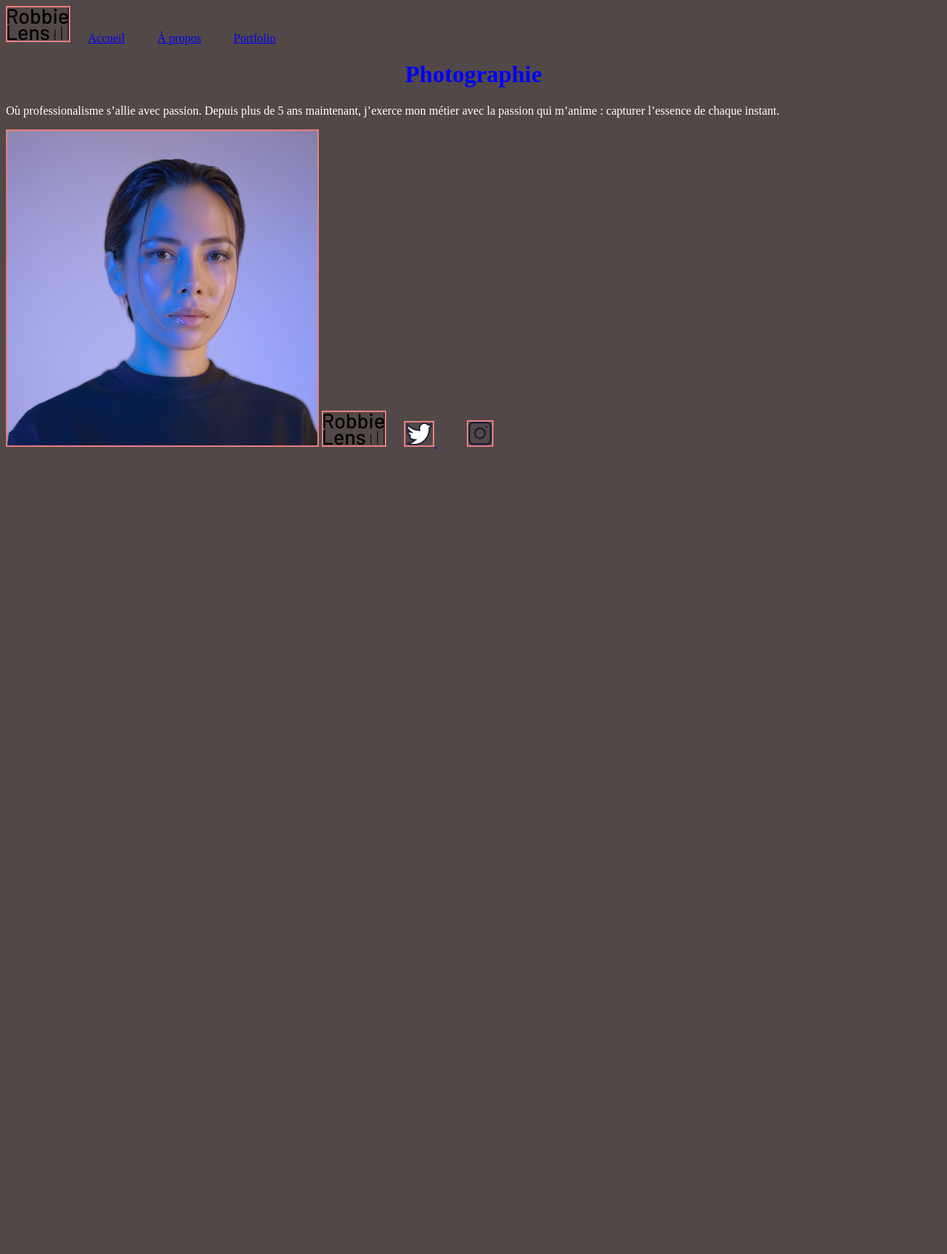
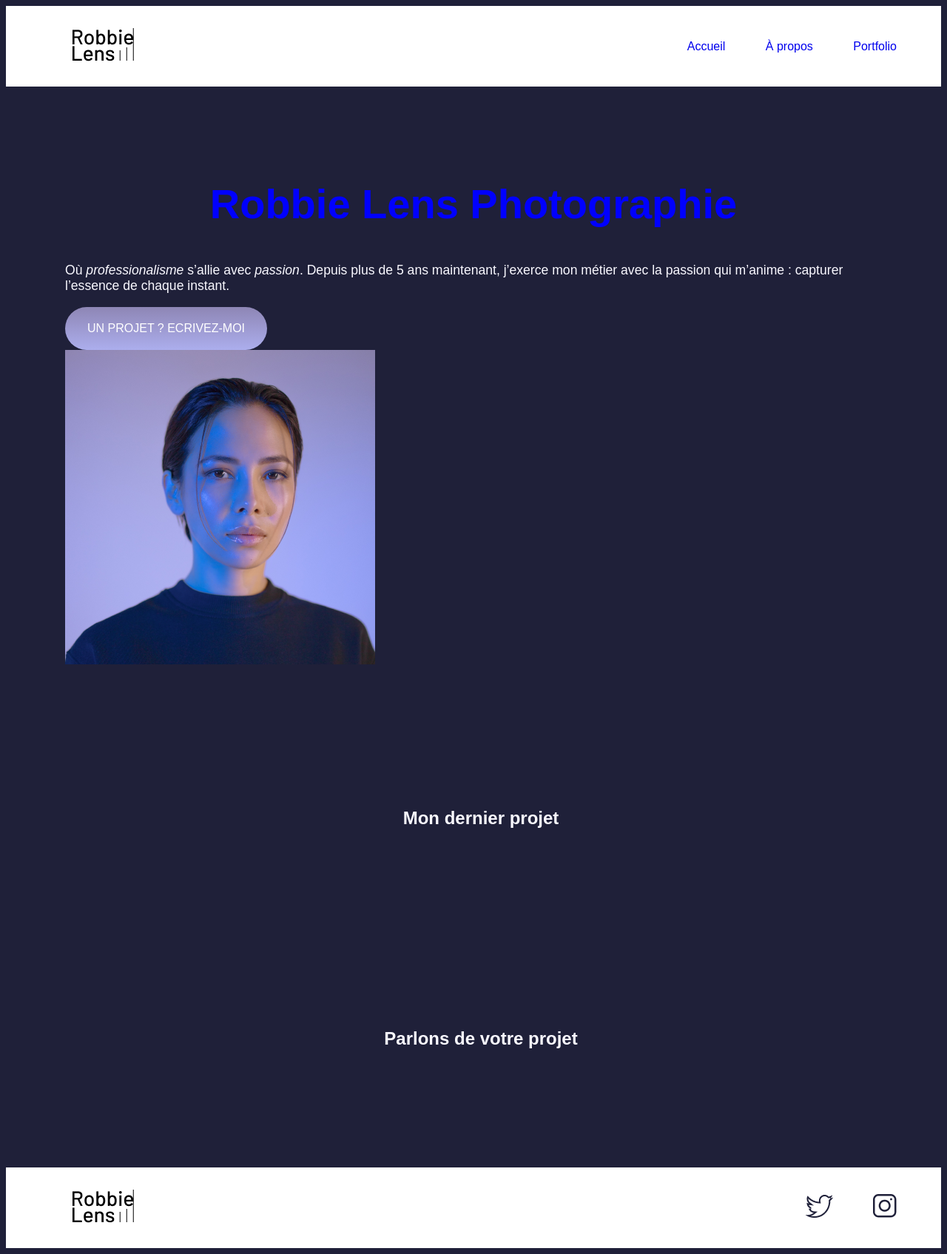
Before and after one commit to Fillool/bac_a_sable, a plain HTML site: page index.html in a window 1280 px wide. Shown: the whole page at 74% size. Before the commit the page ends 800 px from the top, so only its background shows below. Drawn offline with Linux system fonts and the light colour scheme.

Commit message:
evolution du projet 4

```diff
--- a/index.html
+++ b/index.html
@@ -8,23 +8,56 @@
 </head>
 
 <body>
-    <img src="images/logo.png" alt="Logo Robbie Lens">
+    <header>
+        <nav>
+            <a class="les-icone" href=""><img src="images/logo.png" alt="Logo Robbie Lens"></a>
+            <div>
                 <a href="index.html">Accueil</a>
                 <a href="a_propos.html">À propos</a>
                 <a href="portfolio.html">Portfolio</a>
-    <h1>Photographie</h1>
-    <p>
-        Où professionalisme s’allie avec passion. Depuis plus de 5 ans maintenant, j’exerce mon métier avec la passion
-        qui m’anime : capturer l’essence de chaque instant.
-    </p>
+            </div>
+        </nav>
+    </header>
+
+    <main>
+        <section>
+            <div>
+                <h1>Robbie Lens Photographie</h1>
+                <p>Où <em>professionalisme</em> s’allie avec <em>passion</em>. Depuis plus de 5 ans maintenant, j’exerce mon métier avec la passion
+                    qui m’anime : capturer l’essence de chaque instant.</p>
+
+                <a class="cta" href="#contact">un projet ? ecrivez-moi</a>
+            </div>
             <img src="images/robbie-lens.png" alt="Portrait avec effet de la photographe Robbie Lens">
+        </section>
+        <section>
+            <h2>Mon dernier projet</h2>
+            <div>
+
+            </div>
+            <div>
+
+            </div>
+        </section>
+        <section>
+            <h2>Parlons de votre projet</h2>
+        </section>
+    </main>
+
+    <footer>
+        <a class="les-icone" href="index.html">
             <img src="images/logo.png" alt="Logo Robbie Lens">
-    <a target="_blank" href="https://twitter.com/">
+        </a>
+        <div>
+            <a class="les-icone" target="_blank" href="https://twitter.com/">
                 <img src="images/twitter.png" alt="Logo Twitter">
             </a>
-    <a target="_blank" href="https://www.instagram.com/">
+            <a class="les-icone" target="_blank" href="https://www.instagram.com/">
                 <img src="images/instagram.png" alt="Logo Instagram">
             </a>
+        </div>
+    </footer>
+
 </body>
 
 </html>
--- a/style/styles.css
+++ b/style/styles.css
@@ -1,29 +1,124 @@
 body {
-    background-color: rgb(83, 72, 72);
+    background-color: #1f2039;
+    font-family: 'Mantope', sans-serif;
+    font-size: 1em;
+}
+
+header {
+    background-color: white;
+    padding: 20px 50px;
+}
+
+header, footer {
+    background-color: white;
+    padding: 20px 50px;
+}
+
+footer, nav {
+    display: flex;
+    flex-direction: row;
+    align-items: center;
+    justify-content: space-between;
+}
+
+a {
+    text-decoration: none;
+}
+
+a:hover {
+    text-decoration: underline;
+}
+
+nav a {
+    margin-left: 30px;
+}
+
+.le_carre {
+    border-right: 1px solid #8e86b5;
+    border-bottom: 1px solid #8e86b5;
+    padding: 50px;
+    width: 50%;
+    margin: auto;
+    margin-bottom: 80px;
+}
+
+.le_carre + div {
+    text-align: center;
+}
+
+h1 {
+    font-size: 3.5rem;
+    color: #a5b4fc;
+    font-family: 'Montserrat', sans-serif;
+}
+
+p, li {
+    font-size: 1.1em;
+    color: #f9f8ff;
+}
+
+h2 {
+    margin-top: 30px;
+    text-align: center;
+    margin-bottom: 80px;
+    color: #f9f8ff;
+}
+
+.cta {
+    display: inline-block;
+    background: linear-gradient(#8e86b5, #acaeed);
     color: white;
+    border-radius: 50px;
+    padding: 20px 30px;
+    text-transform: uppercase;
 }
+
 .banniere {
     padding: 30px;
 }
+
+
+
+.navbarr {
+    text-align: center;
+}
+
+.listnav {
+    display: inline;
+}
+
+.logo {
+    font-weight: bold;
+    float: left;
+}
+
+
 h1 {
     color: blue;
     text-align: center;
 }
+
 #lop {
     margin: 20px;
     padding: 10px;
 }
+
 h2 {
     margin-left: 20px;
 }
+
+
 .services {
     margin: 8px 30px 8px 20px;
     border-left: 5px #e68080 solid;
     padding: 10px;
     box-shadow: 6px 6px 0px rgb(250, 249, 249, 0.5);
 }
-.services, ul {
-    list-style-type: none;
+
+
+.a_pro {
+    background-color: #073461;
+    color: white;
 }
 #acc {
     text-decoration: none;
@@ -32,6 +127,7 @@ h2 {
     padding: 15px;
     margin-left: 30px;
 }
+
 nav.affiche {
     display: flex;
     flex-direction: row;
@@ -42,14 +138,37 @@ nav.affiche {
     width: auto;
     height: 80px;
 }
+
 nav.affiche, a {
-    padding: 20px;
+    padding: 10px;
+}
 
-}
-img {
-    border: 2px #e68080 solid;
-}
 #acc:hover {
     background-color: rgb(230, 22, 22);
     color: white;
 }
+section {
+    padding: 80px;
+}
+table {
+    color: white;
+    text-align: center;
+    border-collapse: collapse;
+    width: 100%;
+}
+caption {
+    padding-bottom: 50px;
+}
+
+td, th {
+    padding: 15px;
+    border: 1px solid rgb(53, 90, 190);
+}
+
+td {
+    padding: 80px;
+}
+
+.les-icone {
+    margin-left: 30px;
+}
```
Also changed, not shown: a_propos.html (+44 -14 lines), portfolio.html (+1 -1 lines). Lines whose indentation alone changed are shown as unchanged.
